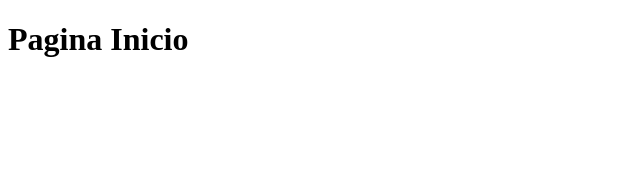
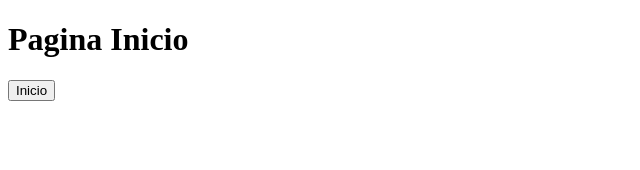
Before and after one commit to Jose2580MEGA/OVA2025, a Nuxt app: page / in a window 1280 px wide. Shown: the top 170 px of the page, without its empty margins (0-640 px from the left). Built offline with nearby package versions, Linux system fonts and the light colour scheme.

Commit message:
primerbutton

```diff
--- a/pages/index.vue
+++ b/pages/index.vue
@@ -1,3 +1,6 @@
 <template>
     <h1>Pagina Inicio</h1>
+    <aside>
+        <button>Inicio</button>
+    </aside>
 </template>
```
